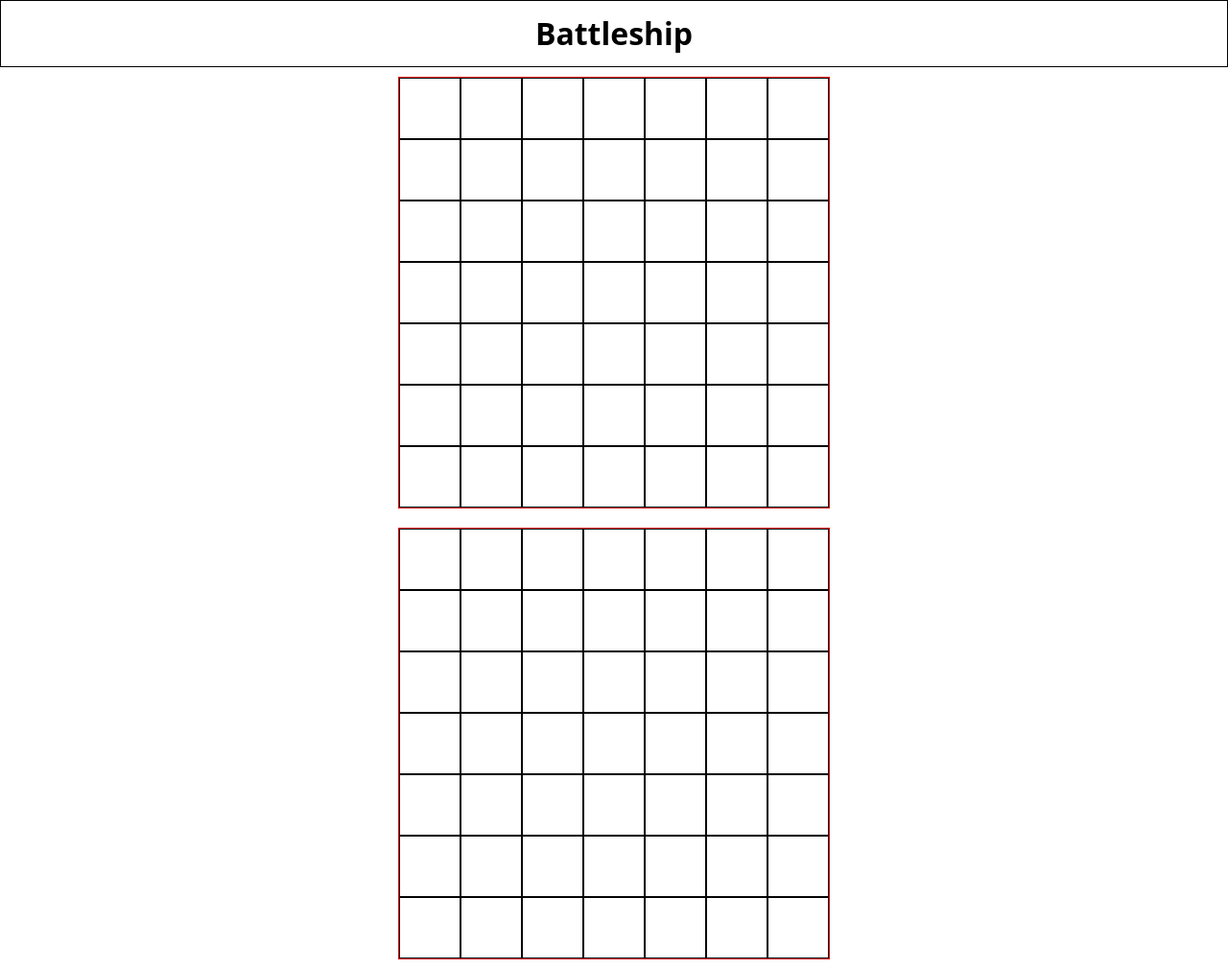
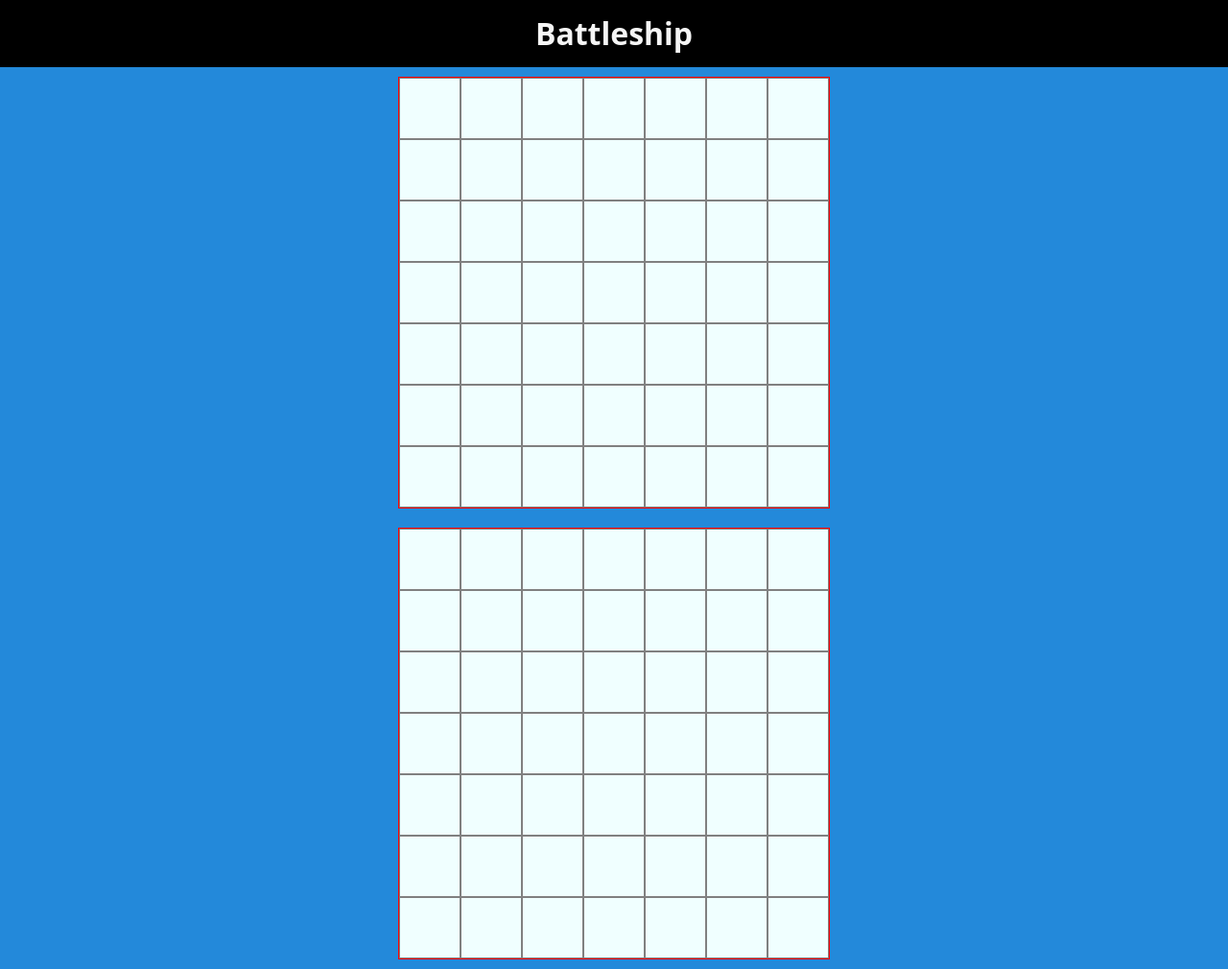
Before and after one commit to MrDomoArigato98/Battleship, a website built with webpack: page src/template.html in a window 1280 px wide. Shown: the whole page at 96% size. Built offline with nearby package versions, Linux system fonts and the light colour scheme.

Commit message:
Basic css color for bg

```diff
--- a/src/style.css
+++ b/src/style.css
@@ -1,16 +1,20 @@
 body {
+    background-color: rgb(35,137,218);
 }
 
 .navbar{
     display: flex;
     justify-content: center;
     border: 1px solid black;
+    background-color: black;
+    color: whitesmoke;
     padding: 10px;
 }
 
 .play-area{
     display: flex;
     place-content: center;
+
 }
 .battlegrid{
     margin: 10px;
@@ -18,11 +22,16 @@ body {
     grid-template-rows: repeat(7, 5vw);
     grid-template-columns: repeat(7, 5vw);;
     border: 1px solid red;
+    background-color: azure;
 }
 .cell{
-    border: 1px solid black;
+    border: 1px solid grey;
 }
 
 .visible{
     display: none;
 }
+/* Maybe get an SVG that spans across the divs */
+.hasShip{
+
+}
```
